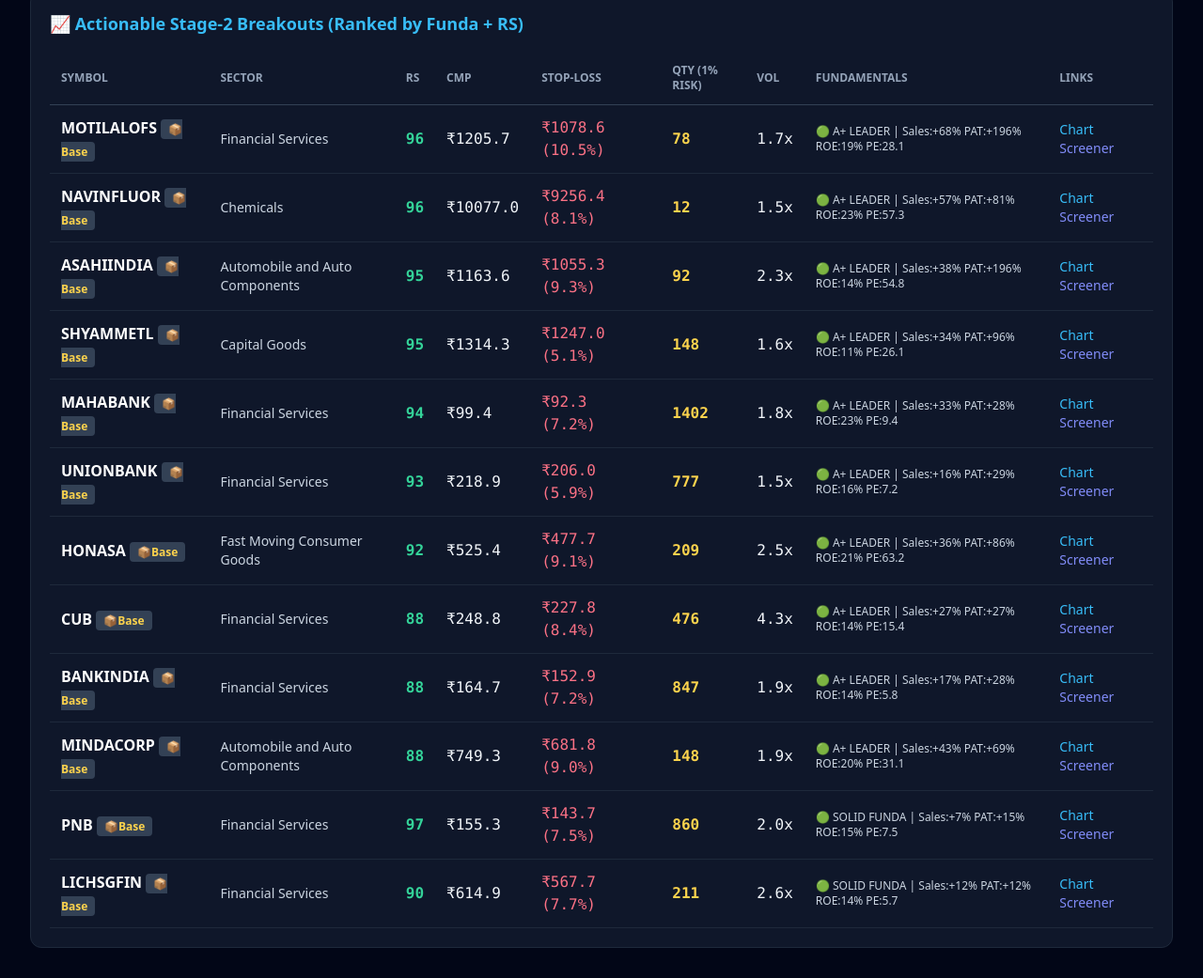
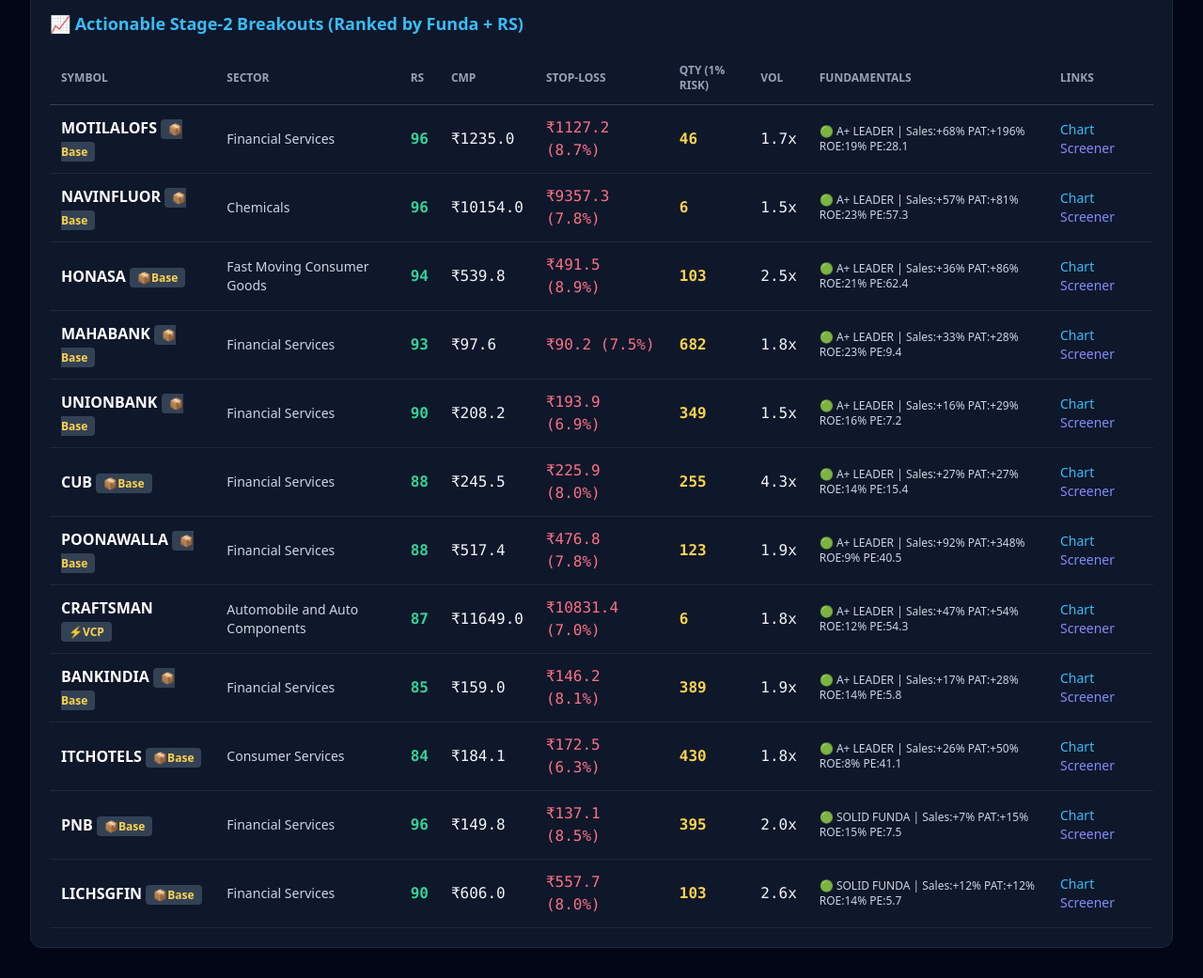
Before and after one commit to vibhor55-code/apex-sector-scanner, a plain HTML site: page index.html in a window 1280 px wide. Shown: the part 649-1690 px from the top of the page at 94% size. Drawn offline with nearby package versions, Linux system fonts and the light colour scheme.

Commit message:
Auto-update live dashboard

```diff
--- a/index.html
+++ b/index.html
@@ -11,11 +11,11 @@
     <div class="flex flex-col md:flex-row justify-between items-start md:items-center mb-6 border-b border-slate-800 pb-4">
       <div>
         <h1 class="text-2xl md:text-3xl font-bold text-white">🏛️ Apex Master Techno-Funda Dashboard</h1>
-        <p class="text-slate-400 text-sm mt-1">Full-Market NSE 500 Stage-2 Consolidation Breakouts • Updated: 23 Nov 2026</p>
+        <p class="text-slate-400 text-sm mt-1">Full-Market NSE 500 Stage-2 Consolidation Breakouts • Updated: 24 Nov 2026</p>
       </div>
       <div class="mt-3 md:mt-0 bg-slate-900 border border-slate-800 rounded-lg px-4 py-2 text-sm">
-        <div><b>Regime:</b> 🟢 BULL EXPANSION (Full 1.0% Risk)</div>
-        <div class="text-slate-400"><b>NSE 500 Breadth (>40W EMA):</b> 52.4%</div>
+        <div><b>Regime:</b> 🟡 SELECTIVE / ROTATION (0.5% Risk)</div>
+        <div class="text-slate-400"><b>NSE 500 Breadth (>40W EMA):</b> 48.4%</div>
       </div>
     </div>
 
@@ -26,19 +26,28 @@
         <div class="mb-3">
           <div class="flex justify-between text-sm mb-1">
             <span class="font-semibold text-slate-200">Financial Services</span>
-            <span class="text-emerald-400 font-mono">15/98 stocks (15.3%)</span>
+            <span class="text-emerald-400 font-mono">12/98 stocks (12.2%)</span>
           </div>
           <div class="w-full bg-slate-800 rounded-full h-2.5">
-            <div class="bg-emerald-500 h-2.5 rounded-full" style="width: 38.25%"></div>
+            <div class="bg-emerald-500 h-2.5 rounded-full" style="width: 30.5%"></div>
           </div>
         </div>
         <div class="mb-3">
           <div class="flex justify-between text-sm mb-1">
             <span class="font-semibold text-slate-200">Automobile and Auto Components</span>
-            <span class="text-emerald-400 font-mono">6/40 stocks (15.0%)</span>
+            <span class="text-emerald-400 font-mono">4/40 stocks (10.0%)</span>
           </div>
           <div class="w-full bg-slate-800 rounded-full h-2.5">
-            <div class="bg-emerald-500 h-2.5 rounded-full" style="width: 37.5%"></div>
+            <div class="bg-emerald-500 h-2.5 rounded-full" style="width: 25.0%"></div>
+          </div>
+        </div>
+        <div class="mb-3">
+          <div class="flex justify-between text-sm mb-1">
+            <span class="font-semibold text-slate-200">Healthcare</span>
+            <span class="text-emerald-400 font-mono">3/44 stocks (6.8%)</span>
+          </div>
+          <div class="w-full bg-slate-800 rounded-full h-2.5">
+            <div class="bg-emerald-500 h-2.5 rounded-full" style="width: 17.0%"></div>
           </div>
         </div>
         <div class="mb-3">
@@ -48,15 +57,6 @@
           </div>
           <div class="w-full bg-slate-800 rounded-full h-2.5">
             <div class="bg-emerald-500 h-2.5 rounded-full" style="width: 35.75%"></div>
-          </div>
-        </div>
-        <div class="mb-3">
-          <div class="flex justify-between text-sm mb-1">
-            <span class="font-semibold text-slate-200">Healthcare</span>
-            <span class="text-emerald-400 font-mono">2/44 stocks (4.5%)</span>
-          </div>
-          <div class="w-full bg-slate-800 rounded-full h-2.5">
-            <div class="bg-emerald-500 h-2.5 rounded-full" style="width: 11.25%"></div>
           </div>
         </div>
         <div class="mb-3">
@@ -138,9 +138,9 @@
           <td class="p-3 font-bold text-white">MOTILALOFS <span class="text-xs px-2 py-0.5 rounded bg-slate-700 text-amber-300">📦Base</span></td>
           <td class="p-3 text-slate-300 text-sm">Financial Services</td>
           <td class="p-3 font-mono text-emerald-400 font-bold">96</td>
-          <td class="p-3 font-mono">₹1205.7</td>
-          <td class="p-3 font-mono text-rose-400">₹1078.6 (10.5%)</td>
-          <td class="p-3 font-mono font-bold text-amber-300">78</td>
+          <td class="p-3 font-mono">₹1235.0</td>
+          <td class="p-3 font-mono text-rose-400">₹1127.2 (8.7%)</td>
+          <td class="p-3 font-mono font-bold text-amber-300">46</td>
           <td class="p-3 font-mono">1.7x</td>
           <td class="p-3 text-xs text-slate-300">🟢 A+ LEADER | Sales:+68% PAT:+196% ROE:19% PE:28.1</td>
           <td class="p-3 text-sm">
@@ -152,9 +152,9 @@
           <td class="p-3 font-bold text-white">NAVINFLUOR <span class="text-xs px-2 py-0.5 rounded bg-slate-700 text-amber-300">📦Base</span></td>
           <td class="p-3 text-slate-300 text-sm">Chemicals</td>
           <td class="p-3 font-mono text-emerald-400 font-bold">96</td>
-          <td class="p-3 font-mono">₹10077.0</td>
-          <td class="p-3 font-mono text-rose-400">₹9256.4 (8.1%)</td>
-          <td class="p-3 font-mono font-bold text-amber-300">12</td>
+          <td class="p-3 font-mono">₹10154.0</td>
+          <td class="p-3 font-mono text-rose-400">₹9357.3 (7.8%)</td>
+          <td class="p-3 font-mono font-bold text-amber-300">6</td>
           <td class="p-3 font-mono">1.5x</td>
           <td class="p-3 text-xs text-slate-300">🟢 A+ LEADER | Sales:+57% PAT:+81% ROE:23% PE:57.3</td>
           <td class="p-3 text-sm">
@@ -163,40 +163,26 @@
           </td>
         </tr>
         <tr class="border-b border-slate-800 hover:bg-slate-800/60">
-          <td class="p-3 font-bold text-white">ASAHIINDIA <span class="text-xs px-2 py-0.5 rounded bg-slate-700 text-amber-300">📦Base</span></td>
-          <td class="p-3 text-slate-300 text-sm">Automobile and Auto Components</td>
-          <td class="p-3 font-mono text-emerald-400 font-bold">95</td>
-          <td class="p-3 font-mono">₹1163.6</td>
-          <td class="p-3 font-mono text-rose-400">₹1055.3 (9.3%)</td>
-          <td class="p-3 font-mono font-bold text-amber-300">92</td>
-          <td class="p-3 font-mono">2.3x</td>
-          <td class="p-3 text-xs text-slate-300">🟢 A+ LEADER | Sales:+38% PAT:+196% ROE:14% PE:54.8</td>
+          <td class="p-3 font-bold text-white">HONASA <span class="text-xs px-2 py-0.5 rounded bg-slate-700 text-amber-300">📦Base</span></td>
+          <td class="p-3 text-slate-300 text-sm">Fast Moving Consumer Goods</td>
+          <td class="p-3 font-mono text-emerald-400 font-bold">94</td>
+          <td class="p-3 font-mono">₹539.8</td>
+          <td class="p-3 font-mono text-rose-400">₹491.5 (8.9%)</td>
+          <td class="p-3 font-mono font-bold text-amber-300">103</td>
+          <td class="p-3 font-mono">2.5x</td>
+          <td class="p-3 text-xs text-slate-300">🟢 A+ LEADER | Sales:+36% PAT:+86% ROE:21% PE:62.4</td>
           <td class="p-3 text-sm">
-            <a href="https://in.tradingview.com/chart/?symbol=NSE:ASAHIINDIA" target="_blank" class="text-sky-400 hover:underline mr-2">Chart</a>
-            <a href="https://www.screener.in/company/ASAHIINDIA/consolidated/" target="_blank" class="text-indigo-400 hover:underline">Screener</a>
-          </td>
-        </tr>
-        <tr class="border-b border-slate-800 hover:bg-slate-800/60">
-          <td class="p-3 font-bold text-white">SHYAMMETL <span class="text-xs px-2 py-0.5 rounded bg-slate-700 text-amber-300">📦Base</span></td>
-          <td class="p-3 text-slate-300 text-sm">Capital Goods</td>
-          <td class="p-3 font-mono text-emerald-400 font-bold">95</td>
-          <td class="p-3 font-mono">₹1314.3</td>
-          <td class="p-3 font-mono text-rose-400">₹1247.0 (5.1%)</td>
-          <td class="p-3 font-mono font-bold text-amber-300">148</td>
-          <td class="p-3 font-mono">1.6x</td>
-          <td class="p-3 text-xs text-slate-300">🟢 A+ LEADER | Sales:+34% PAT:+96% ROE:11% PE:26.1</td>
-          <td class="p-3 text-sm">
-            <a href="https://in.tradingview.com/chart/?symbol=NSE:SHYAMMETL" target="_blank" class="text-sky-400 hover:underline mr-2">Chart</a>
-            <a href="https://www.screener.in/company/SHYAMMETL/consolidated/" target="_blank" class="text-indigo-400 hover:underline">Screener</a>
+            <a href="https://in.tradingview.com/chart/?symbol=NSE:HONASA" target="_blank" class="text-sky-400 hover:underline mr-2">Chart</a>
+            <a href="https://www.screener.in/company/HONASA/consolidated/" target="_blank" class="text-indigo-400 hover:underline">Screener</a>
           </td>
         </tr>
         <tr class="border-b border-slate-800 hover:bg-slate-800/60">
           <td class="p-3 font-bold text-white">MAHABANK <span class="text-xs px-2 py-0.5 rounded bg-slate-700 text-amber-300">📦Base</span></td>
           <td class="p-3 text-slate-300 text-sm">Financial Services</td>
-          <td class="p-3 font-mono text-emerald-400 font-bold">94</td>
-          <td class="p-3 font-mono">₹99.4</td>
-          <td class="p-3 font-mono text-rose-400">₹92.3 (7.2%)</td>
-          <td class="p-3 font-mono font-bold text-amber-300">1402</td>
+          <td class="p-3 font-mono text-emerald-400 font-bold">93</td>
+          <td class="p-3 font-mono">₹97.6</td>
+          <td class="p-3 font-mono text-rose-400">₹90.2 (7.5%)</td>
+          <td class="p-3 font-mono font-bold text-amber-300">682</td>
           <td class="p-3 font-mono">1.8x</td>
           <td class="p-3 text-xs text-slate-300">🟢 A+ LEADER | Sales:+33% PAT:+28% ROE:23% PE:9.4</td>
           <td class="p-3 text-sm">
@@ -207,10 +193,10 @@
         <tr class="border-b border-slate-800 hover:bg-slate-800/60">
           <td class="p-3 font-bold text-white">UNIONBANK <span class="text-xs px-2 py-0.5 rounded bg-slate-700 text-amber-300">📦Base</span></td>
           <td class="p-3 text-slate-300 text-sm">Financial Services</td>
-          <td class="p-3 font-mono text-emerald-400 font-bold">93</td>
-          <td class="p-3 font-mono">₹218.9</td>
-          <td class="p-3 font-mono text-rose-400">₹206.0 (5.9%)</td>
-          <td class="p-3 font-mono font-bold text-amber-300">777</td>
+          <td class="p-3 font-mono text-emerald-400 font-bold">90</td>
+          <td class="p-3 font-mono">₹208.2</td>
+          <td class="p-3 font-mono text-rose-400">₹193.9 (6.9%)</td>
+          <td class="p-3 font-mono font-bold text-amber-300">349</td>
           <td class="p-3 font-mono">1.5x</td>
           <td class="p-3 text-xs text-slate-300">🟢 A+ LEADER | Sales:+16% PAT:+29% ROE:16% PE:7.2</td>
           <td class="p-3 text-sm">
@@ -219,26 +205,12 @@
           </td>
         </tr>
         <tr class="border-b border-slate-800 hover:bg-slate-800/60">
-          <td class="p-3 font-bold text-white">HONASA <span class="text-xs px-2 py-0.5 rounded bg-slate-700 text-amber-300">📦Base</span></td>
-          <td class="p-3 text-slate-300 text-sm">Fast Moving Consumer Goods</td>
-          <td class="p-3 font-mono text-emerald-400 font-bold">92</td>
-          <td class="p-3 font-mono">₹525.4</td>
-          <td class="p-3 font-mono text-rose-400">₹477.7 (9.1%)</td>
-          <td class="p-3 font-mono font-bold text-amber-300">209</td>
-          <td class="p-3 font-mono">2.5x</td>
-          <td class="p-3 text-xs text-slate-300">🟢 A+ LEADER | Sales:+36% PAT:+86% ROE:21% PE:63.2</td>
-          <td class="p-3 text-sm">
-            <a href="https://in.tradingview.com/chart/?symbol=NSE:HONASA" target="_blank" class="text-sky-400 hover:underline mr-2">Chart</a>
-            <a href="https://www.screener.in/company/HONASA/consolidated/" target="_blank" class="text-indigo-400 hover:underline">Screener</a>
-          </td>
-        </tr>
-        <tr class="border-b border-slate-800 hover:bg-slate-800/60">
           <td class="p-3 font-bold text-white">CUB <span class="text-xs px-2 py-0.5 rounded bg-slate-700 text-amber-300">📦Base</span></td>
           <td class="p-3 text-slate-300 text-sm">Financial Services</td>
           <td class="p-3 font-mono text-emerald-400 font-bold">88</td>
-          <td class="p-3 font-mono">₹248.8</td>
-          <td class="p-3 font-mono text-rose-400">₹227.8 (8.4%)</td>
-          <td class="p-3 font-mono font-bold text-amber-300">476</td>
+          <td class="p-3 font-mono">₹245.5</td>
+          <td class="p-3 font-mono text-rose-400">₹225.9 (8.0%)</td>
+          <td class="p-3 font-mono font-bold text-amber-300">255</td>
           <td class="p-3 font-mono">4.3x</td>
           <td class="p-3 text-xs text-slate-300">🟢 A+ LEADER | Sales:+27% PAT:+27% ROE:14% PE:15.4</td>
           <td class="p-3 text-sm">
@@ -247,12 +219,40 @@
           </td>
         </tr>
         <tr class="border-b border-slate-800 hover:bg-slate-800/60">
+          <td class="p-3 font-bold text-white">POONAWALLA <span class="text-xs px-2 py-0.5 rounded bg-slate-700 text-amber-300">📦Base</span></td>
+          <td class="p-3 text-slate-300 text-sm">Financial Services</td>
+          <td class="p-3 font-mono text-emerald-400 font-bold">88</td>
+          <td class="p-3 font-mono">₹517.4</td>
+          <td class="p-3 font-mono text-rose-400">₹476.8 (7.8%)</td>
+          <td class="p-3 font-mono font-bold text-amber-300">123</td>
+          <td class="p-3 font-mono">1.9x</td>
+          <td class="p-3 text-xs text-slate-300">🟢 A+ LEADER | Sales:+92% PAT:+348% ROE:9% PE:40.5</td>
+          <td class="p-3 text-sm">
+            <a href="https://in.tradingview.com/chart/?symbol=NSE:POONAWALLA" target="_blank" class="text-sky-400 hover:underline mr-2">Chart</a>
+            <a href="https://www.screener.in/company/POONAWALLA/consolidated/" target="_blank" class="text-indigo-400 hover:underline">Screener</a>
+          </td>
+        </tr>
+        <tr class="border-b border-slate-800 hover:bg-slate-800/60">
+          <td class="p-3 font-bold text-white">CRAFTSMAN <span class="text-xs px-2 py-0.5 rounded bg-slate-700 text-amber-300">⚡VCP</span></td>
+          <td class="p-3 text-slate-300 text-sm">Automobile and Auto Components</td>
+          <td class="p-3 font-mono text-emerald-400 font-bold">87</td>
+          <td class="p-3 font-mono">₹11649.0</td>
+          <td class="p-3 font-mono text-rose-400">₹10831.4 (7.0%)</td>
+          <td class="p-3 font-mono font-bold text-amber-300">6</td>
+          <td class="p-3 font-mono">1.8x</td>
+          <td class="p-3 text-xs text-slate-300">🟢 A+ LEADER | Sales:+47% PAT:+54% ROE:12% PE:54.3</td>
+          <td class="p-3 text-sm">
+            <a href="https://in.tradingview.com/chart/?symbol=NSE:CRAFTSMAN" target="_blank" class="text-sky-400 hover:underline mr-2">Chart</a>
+            <a href="https://www.screener.in/company/CRAFTSMAN/consolidated/" target="_blank" class="text-indigo-400 hover:underline">Screener</a>
+          </td>
+        </tr>
+        <tr class="border-b border-slate-800 hover:bg-slate-800/60">
           <td class="p-3 font-bold text-white">BANKINDIA <span class="text-xs px-2 py-0.5 rounded bg-slate-700 text-amber-300">📦Base</span></td>
           <td class="p-3 text-slate-300 text-sm">Financial Services</td>
-          <td class="p-3 font-mono text-emerald-400 font-bold">88</td>
-          <td class="p-3 font-mono">₹164.7</td>
-          <td class="p-3 font-mono text-rose-400">₹152.9 (7.2%)</td>
-          <td class="p-3 font-mono font-bold text-amber-300">847</td>
+          <td class="p-3 font-mono text-emerald-400 font-bold">85</td>
+          <td class="p-3 font-mono">₹159.0</td>
+          <td class="p-3 font-mono text-rose-400">₹146.2 (8.1%)</td>
+          <td class="p-3 font-mono font-bold text-amber-300">389</td>
           <td class="p-3 font-mono">1.9x</td>
           <td class="p-3 text-xs text-slate-300">🟢 A+ LEADER | Sales:+17% PAT:+28% ROE:14% PE:5.8</td>
           <td class="p-3 text-sm">
@@ -261,26 +261,26 @@
           </td>
         </tr>
         <tr class="border-b border-slate-800 hover:bg-slate-800/60">
-          <td class="p-3 font-bold text-white">MINDACORP <span class="text-xs px-2 py-0.5 rounded bg-slate-700 text-amber-300">📦Base</span></td>
-          <td class="p-3 text-slate-300 text-sm">Automobile and Auto Components</td>
-          <td class="p-3 font-mono text-emerald-400 font-bold">88</td>
-          <td class="p-3 font-mono">₹749.3</td>
-          <td class="p-3 font-mono text-rose-400">₹681.8 (9.0%)</td>
-          <td class="p-3 font-mono font-bold text-amber-300">148</td>
-          <td class="p-3 font-mono">1.9x</td>
-          <td class="p-3 text-xs text-slate-300">🟢 A+ LEADER | Sales:+43% PAT:+69% ROE:20% PE:31.1</td>
+          <td class="p-3 font-bold text-white">ITCHOTELS <span class="text-xs px-2 py-0.5 rounded bg-slate-700 text-amber-300">📦Base</span></td>
+          <td class="p-3 text-slate-300 text-sm">Consumer Services</td>
+          <td class="p-3 font-mono text-emerald-400 font-bold">84</td>
+          <td class="p-3 font-mono">₹184.1</td>
+          <td class="p-3 font-mono text-rose-400">₹172.5 (6.3%)</td>
+          <td class="p-3 font-mono font-bold text-amber-300">430</td>
+          <td class="p-3 font-mono">1.8x</td>
+          <td class="p-3 text-xs text-slate-300">🟢 A+ LEADER | Sales:+26% PAT:+50% ROE:8% PE:41.1</td>
           <td class="p-3 text-sm">
-            <a href="https://in.tradingview.com/chart/?symbol=NSE:MINDACORP" target="_blank" class="text-sky-400 hover:underline mr-2">Chart</a>
-            <a href="https://www.screener.in/company/MINDACORP/consolidated/" target="_blank" class="text-indigo-400 hover:underline">Screener</a>
+            <a href="https://in.tradingview.com/chart/?symbol=NSE:ITCHOTELS" target="_blank" class="text-sky-400 hover:underline mr-2">Chart</a>
+            <a href="https://www.screener.in/company/ITCHOTELS/consolidated/" target="_blank" class="text-indigo-400 hover:underline">Screener</a>
           </td>
         </tr>
         <tr class="border-b border-slate-800 hover:bg-slate-800/60">
           <td class="p-3 font-bold text-white">PNB <span class="text-xs px-2 py-0.5 rounded bg-slate-700 text-amber-300">📦Base</span></td>
           <td class="p-3 text-slate-300 text-sm">Financial Services</td>
-          <td class="p-3 font-mono text-emerald-400 font-bold">97</td>
-          <td class="p-3 font-mono">₹155.3</td>
-          <td class="p-3 font-mono text-rose-400">₹143.7 (7.5%)</td>
-          <td class="p-3 font-mono font-bold text-amber-300">860</td>
+          <td class="p-3 font-mono text-emerald-400 font-bold">96</td>
+          <td class="p-3 font-mono">₹149.8</td>
+          <td class="p-3 font-mono text-rose-400">₹137.1 (8.5%)</td>
+          <td class="p-3 font-mono font-bold text-amber-300">395</td>
           <td class="p-3 font-mono">2.0x</td>
           <td class="p-3 text-xs text-slate-300">🟢 SOLID FUNDA | Sales:+7% PAT:+15% ROE:15% PE:7.5</td>
           <td class="p-3 text-sm">
@@ -292,9 +292,9 @@
           <td class="p-3 font-bold text-white">LICHSGFIN <span class="text-xs px-2 py-0.5 rounded bg-slate-700 text-amber-300">📦Base</span></td>
           <td class="p-3 text-slate-300 text-sm">Financial Services</td>
           <td class="p-3 font-mono text-emerald-400 font-bold">90</td>
-          <td class="p-3 font-mono">₹614.9</td>
-          <td class="p-3 font-mono text-rose-400">₹567.7 (7.7%)</td>
-          <td class="p-3 font-mono font-bold text-amber-300">211</td>
+          <td class="p-3 font-mono">₹606.0</td>
+          <td class="p-3 font-mono text-rose-400">₹557.7 (8.0%)</td>
+          <td class="p-3 font-mono font-bold text-amber-300">103</td>
           <td class="p-3 font-mono">2.6x</td>
           <td class="p-3 text-xs text-slate-300">🟢 SOLID FUNDA | Sales:+12% PAT:+12% ROE:14% PE:5.7</td>
           <td class="p-3 text-sm">
```
